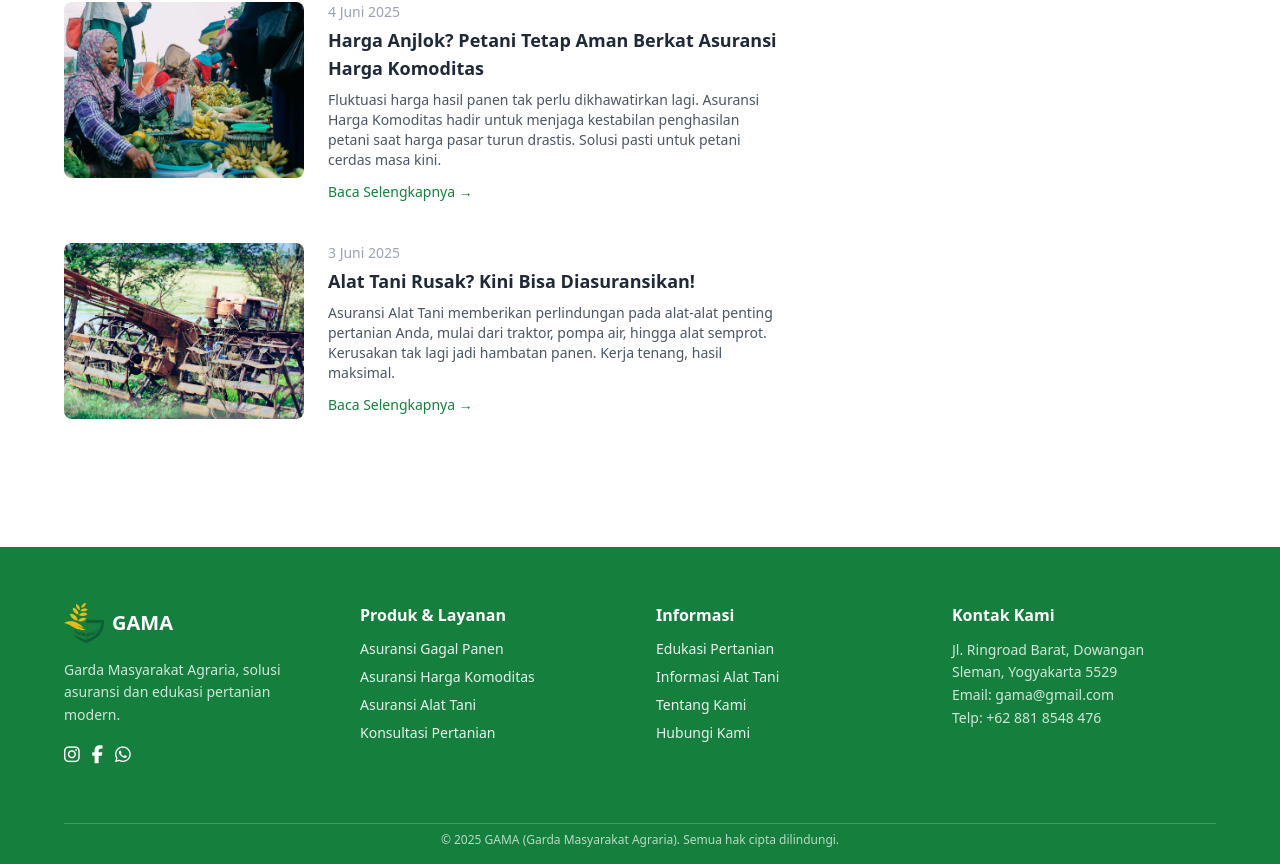
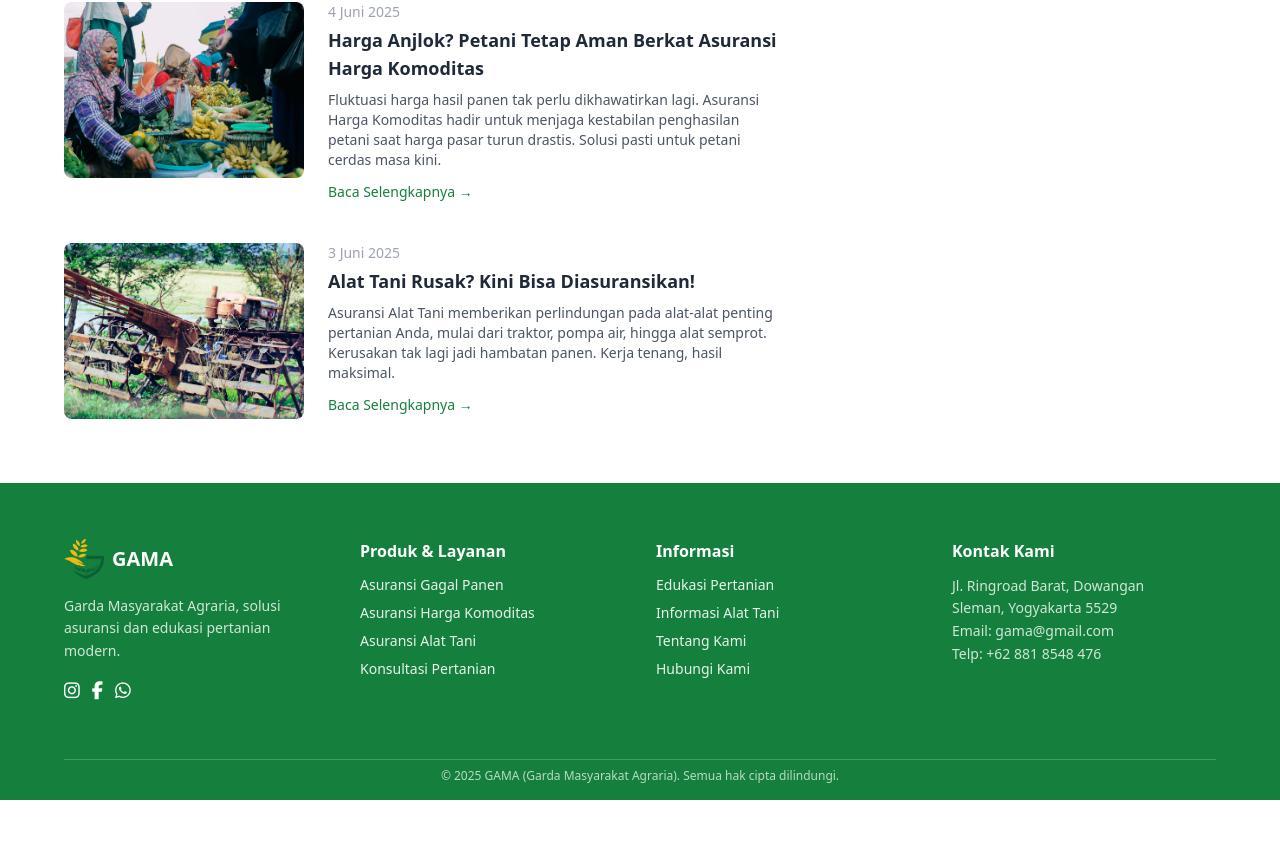
Before and after one commit to ilhamust/gama-project, a Vue app: page / in a window 1280 px wide. Shown: the part 1221-2085 px from the top of the page. After the commit the page ends 2021 px from the top, so only its background shows below. Built offline with nearby package versions, Linux system fonts and the light colour scheme.

Commit message:
removeSpaceFooter

```diff
--- a/src/components/Layout.vue
+++ b/src/components/Layout.vue
@@ -148,7 +148,7 @@ onUnmounted(() => {
     </main>
 
     <!-- FOOTER -->
-    <footer class="bg-green-700 text-white mt-16 px-6 md:px-16 pt-14">
+    <footer class="bg-green-700 text-white  px-6 md:px-16 pt-14">
       <!-- Bagian Utama Footer -->
       <div class="max-w-7xl mx-auto grid grid-cols-1 md:grid-cols-4 gap-8 pb-10">
 
```
